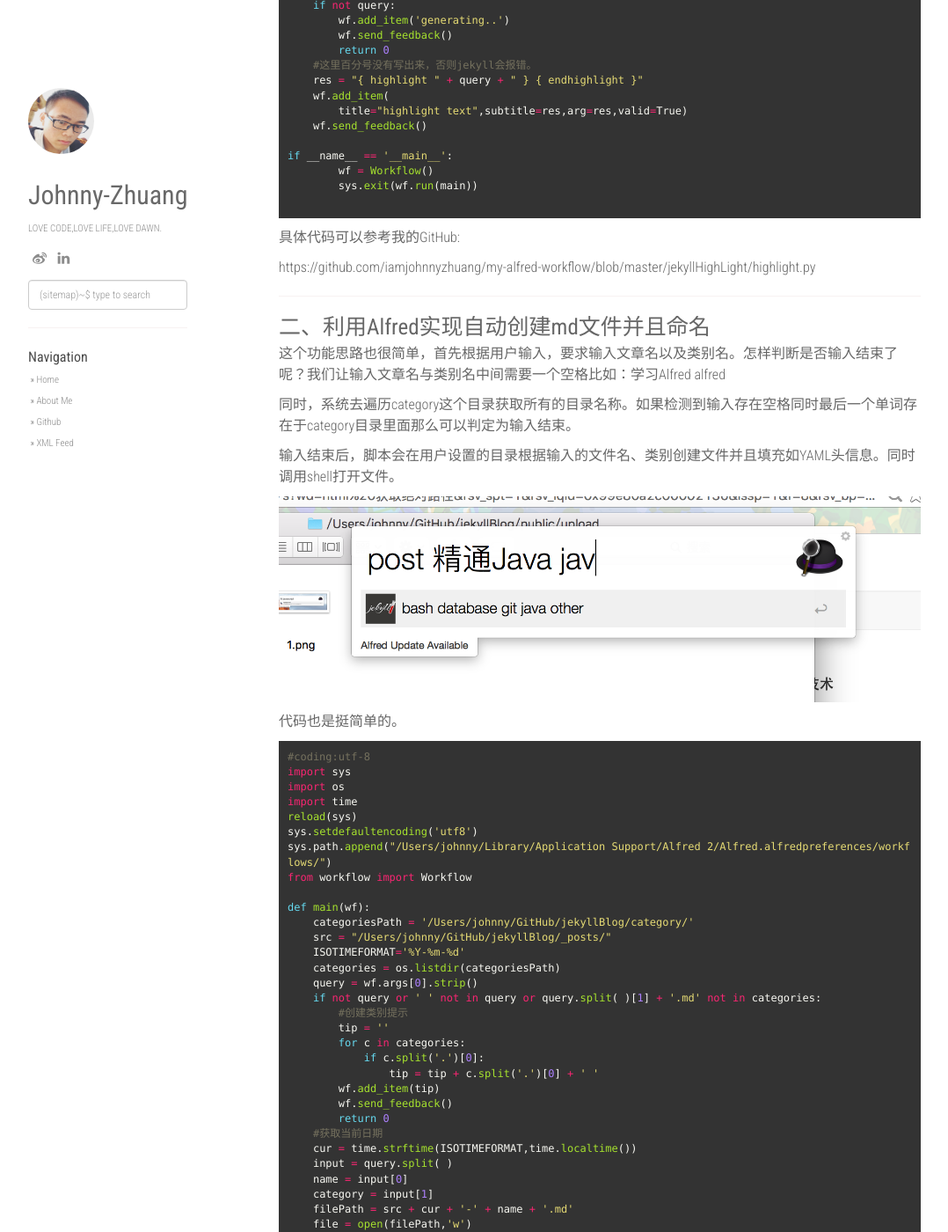
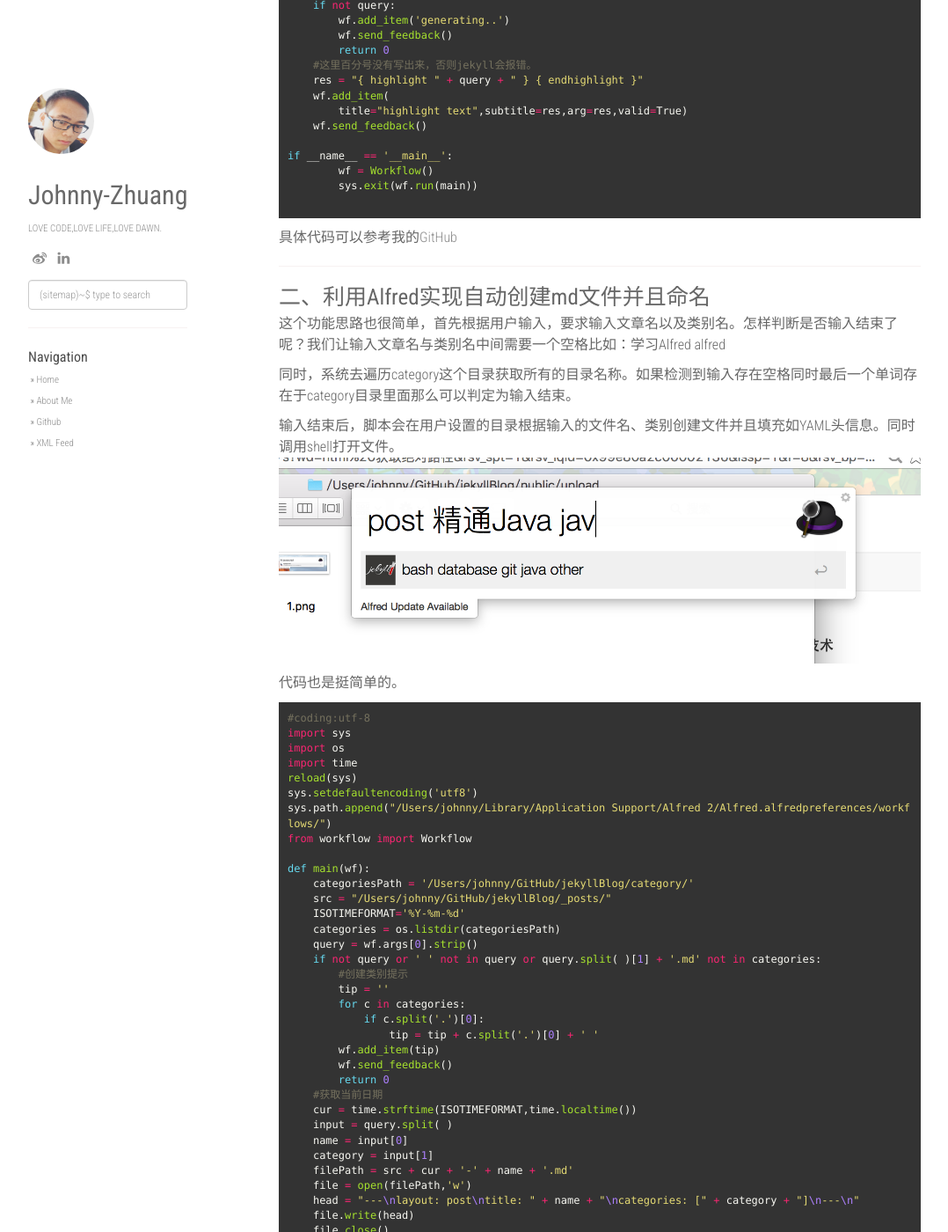
Before and after one commit to iamjohnnyzhuang/iamjohnnyzhuang.github.io, a Jekyll site: the page built from _posts/2016-07-07-利用Alfred实现jekyll自动化.md, in a window 1280 px wide and 1400 px high, scrolled down 1000 px. Shown: the whole window at 88% size, without its empty margins (53-1131 px from the left). Built offline with Jekyll 4.4.1, drawn with Linux system fonts in a browser that asks for light colours; nearby versions of some CDN libraries; comment, search, counter and statistics services are not loaded; some of the changed text lies outside the part shown.

Commit message:
change something

```diff
--- a/_posts/2016-07-07-利用Alfred实现jekyll自动化.md
+++ b/_posts/2016-07-07-利用Alfred实现jekyll自动化.md
@@ -19,7 +19,7 @@ categories: [other]
 
 如图所示：
 
-<img src='https://iamjohnnyzhuang.github.io/public/upload/1.png'/>
+![](https://iamjohnnyzhuang.github.io/public/upload/1.png)
 
 这样我在文章中直接黏贴就ok了。代码实现非常简单一段简单的python代码。
 
@@ -68,8 +66,7 @@ https://github.com/iamjohnnyzhuang/my-alfred-workflow/blob/master/jekyllHighLigh
 同时，系统去遍历category这个目录获取所有的目录名称。如果检测到输入存在空格同时最后一个单词存在于category目录里面那么可以判定为输入结束。
 
 输入结束后，脚本会在用户设置的目录根据输入的文件名、类别创建文件并且填充如YAML头信息。同时调用shell打开文件。
-
-<img src='https://iamjohnnyzhuang.github.io/public/upload/2.png'/>
+![](https://iamjohnnyzhuang.github.io/public/upload/2.png)
 
 代码也是挺简单的。
 
@@ -123,9 +120,7 @@ if __name__ == '__main__':
 
  {% endhighlight %}
 
-具体代码可以参考我的GitHub：
-
-https://github.com/iamjohnnyzhuang/my-alfred-workflow/blob/master/JekyllPostGenerate/JekyllPostGenerate.py
+具体代码可以参考我的[GitHub](https://github.com/iamjohnnyzhuang/my-alfred-workflow/blob/master/JekyllPostGenerate/JekyllPostGenerate.py)
 
 
 
```
Also changed, not shown: other parts of _posts/2016-07-07-利用Alfred实现jekyll自动化.md (+1 -3 lines).
